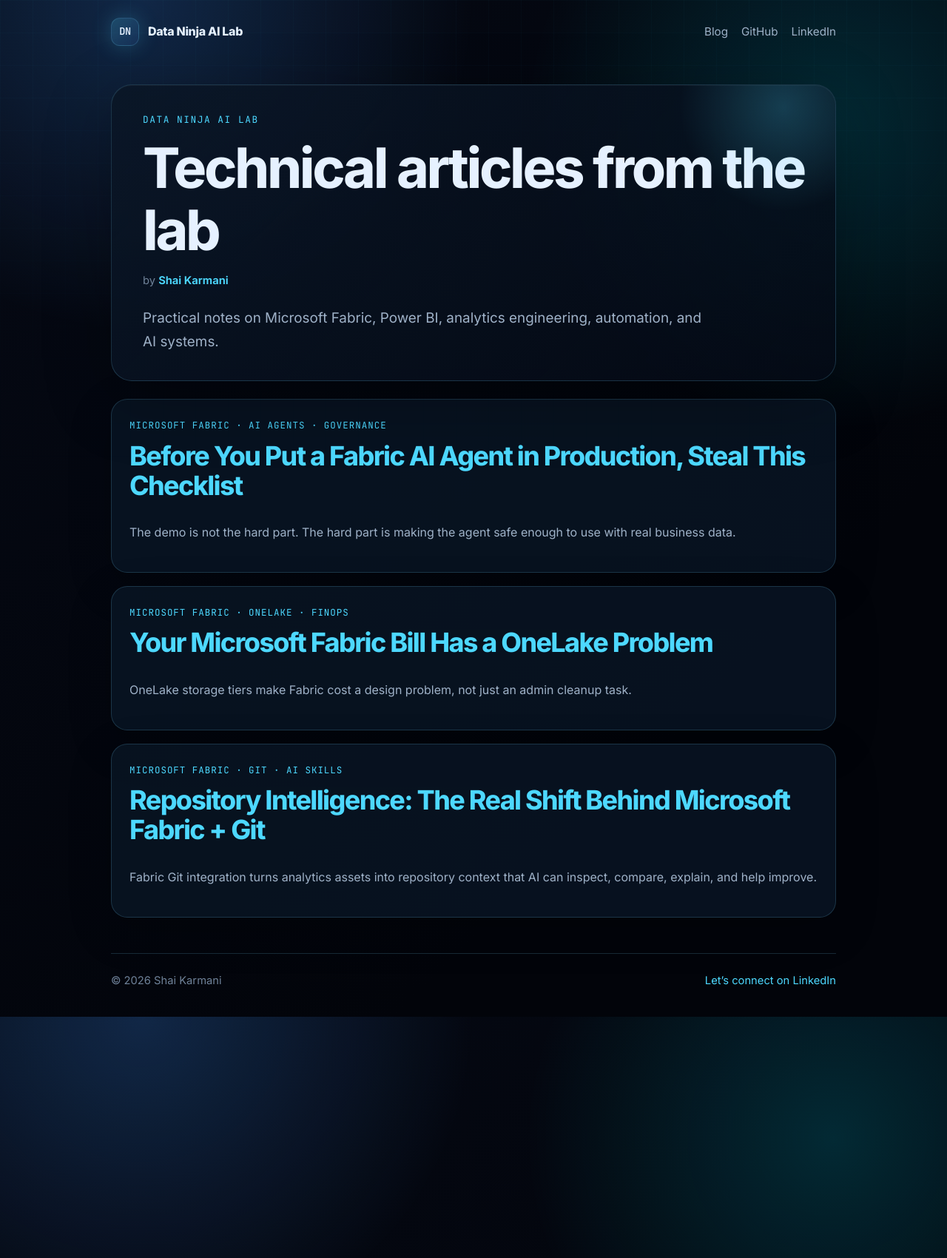
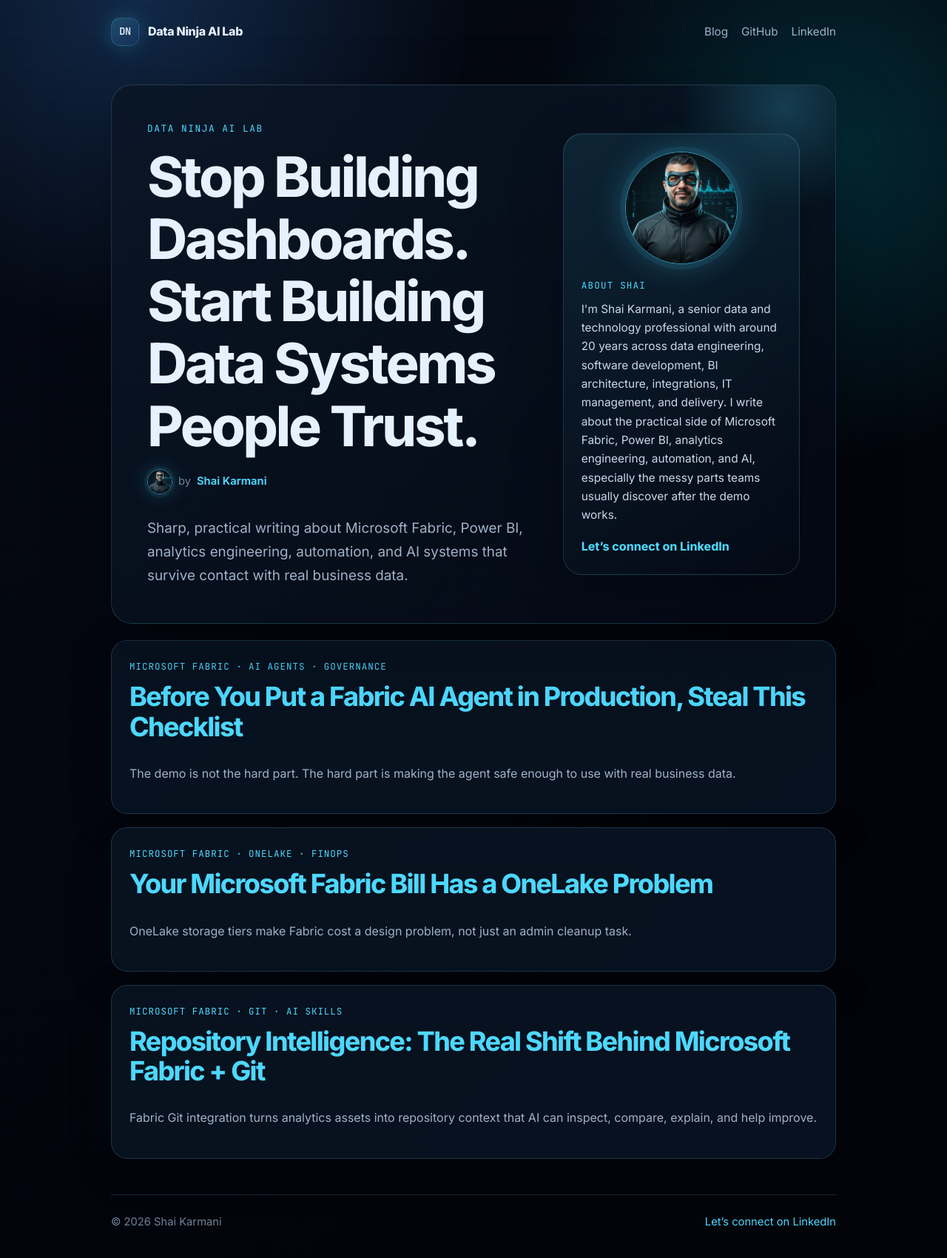
Before and after one commit to Shai-Kr/data-ninja-ai-lab, a Jekyll site: the page built from blog/index.md, in a window 1280 px wide. Shown: the whole page at 74% size. Built offline with Jekyll 4.4.1, drawn with Linux system fonts in a browser that asks for light colours.

Commit message:
Add profile image and stronger blog landing page

```diff
--- a/_layouts/post.html
+++ b/_layouts/post.html
@@ -6,7 +6,7 @@
   <header class="article-header">
     <p class="eyebrow">Data Ninja AI Lab</p>
     <h1>{{ page.title }}</h1>
-    <p class="byline">by <a href="{{ page.author_url | default: 'https://www.linkedin.com/in/shai-kr' }}">{{ page.author | default: 'Shai Karmani' }}</a>{% if page.date %} · {{ page.date | date: "%b %-d, %Y" }}{% endif %}</p>
+    <p class="byline"><img class="avatar avatar-small" src="{{ '/assets/img/shai-karmani-profile.png' | relative_url }}" alt="Shai Karmani"> by <a href="{{ page.author_url | default: 'https://www.linkedin.com/in/shai-kr' }}">{{ page.author | default: 'Shai Karmani' }}</a>{% if page.date %} · {{ page.date | date: "%b %-d, %Y" }}{% endif %}</p>
     {% if page.description %}<p class="dek">{{ page.description }}</p>{% endif %}
   </header>
   <div class="article-body">
--- a/assets/css/style.css
+++ b/assets/css/style.css
@@ -75,8 +75,10 @@
 h2 { margin-top: 2.4rem; font-size: clamp(1.55rem, 3vw, 2.25rem); }
 h3 { font-size: 1.35rem; }
 .lede, .dek { max-width: 760px; color: var(--muted); font-size: 1.18rem; margin: 22px 0 0; }
-.byline { margin: 14px 0 0; color: var(--soft); font-size: 0.92rem; }
+.byline { margin: 14px 0 0; color: var(--soft); font-size: 0.92rem; display: inline-flex; align-items: center; gap: 8px; flex-wrap: wrap; }
 .byline a { font-weight: 650; }
+.avatar { display: inline-block; border-radius: 999px; object-fit: cover; border: 1px solid rgba(77,216,255,0.55); box-shadow: 0 0 0 4px rgba(77,216,255,0.08), 0 0 28px rgba(77,216,255,0.25); }
+.avatar-small { width: 34px; height: 34px; }
 .hero-actions { display: flex; gap: 14px; flex-wrap: wrap; margin-top: 28px; }
 .button {
   display: inline-flex; align-items: center; justify-content: center; padding: 11px 16px; border-radius: 999px;
@@ -128,3 +130,14 @@
   .grid.two { grid-template-columns: 1fr; }
   h1 { font-size: 2.35rem; }
 }
+
+
+.blog-hero { display: grid; grid-template-columns: minmax(0, 1.25fr) minmax(280px, 0.75fr); gap: 28px; align-items: center; }
+.hero-copy { position: relative; z-index: 1; }
+.profile-card { position: relative; z-index: 1; padding: 24px; border-radius: 26px; border: 1px solid var(--line); background: linear-gradient(145deg, rgba(77,216,255,0.10), rgba(5,10,22,0.68)); box-shadow: inset 0 1px 0 rgba(255,255,255,0.05), 0 20px 70px rgba(0,0,0,0.25); }
+.profile-photo { width: 152px; height: 152px; display: block; margin: 0 auto 18px; border-radius: 999px; object-fit: cover; border: 1px solid rgba(77,216,255,0.65); box-shadow: 0 0 0 7px rgba(77,216,255,0.08), 0 0 46px rgba(77,216,255,0.30); }
+.profile-kicker { margin: 0 0 8px; color: var(--cyan); font-family: "JetBrains Mono", monospace; font-size: 0.78rem; letter-spacing: 0.1em; text-transform: uppercase; }
+.profile-card p:not(.profile-kicker) { margin: 0; color: #c9d9eb; font-size: 0.96rem; line-height: 1.65; }
+.profile-link { display: inline-flex; margin-top: 16px; font-weight: 700; }
+.hero-byline { margin-top: 16px; }
+@media (max-width: 860px) { .blog-hero { grid-template-columns: 1fr; } .profile-card { max-width: 520px; } }
--- a/blog/index.md
+++ b/blog/index.md
@@ -4,11 +4,21 @@
 description: Practical articles from Data Ninja AI Lab.
 ---
 
-<section class="hero compact">
-  <p class="eyebrow">Data Ninja AI Lab</p>
-  <h1>Technical articles from the lab</h1>
-  <p class="byline">by <a href="https://www.linkedin.com/in/shai-kr">Shai Karmani</a></p>
-  <p class="lede">Practical notes on Microsoft Fabric, Power BI, analytics engineering, automation, and AI systems.</p>
+<section class="hero blog-hero">
+  <div class="hero-copy">
+    <p class="eyebrow">Data Ninja AI Lab</p>
+    <h1>Stop Building Dashboards. Start Building Data Systems People Trust.</h1>
+    <p class="byline hero-byline"><img class="avatar avatar-small" src="{{ '/assets/img/shai-karmani-profile.png' | relative_url }}" alt="Shai Karmani"> by <a href="https://www.linkedin.com/in/shai-kr">Shai Karmani</a></p>
+    <p class="lede">Sharp, practical writing about Microsoft Fabric, Power BI, analytics engineering, automation, and AI systems that survive contact with real business data.</p>
+  </div>
+  <div class="profile-card">
+    <img class="profile-photo" src="{{ '/assets/img/shai-karmani-profile.png' | relative_url }}" alt="Shai Karmani profile image">
+    <div>
+      <p class="profile-kicker">About Shai</p>
+      <p>I'm Shai Karmani, a senior data and technology professional with around 20 years across data engineering, software development, BI architecture, integrations, IT management, and delivery. I write about the practical side of Microsoft Fabric, Power BI, analytics engineering, automation, and AI, especially the messy parts teams usually discover after the demo works.</p>
+      <a class="profile-link" href="https://www.linkedin.com/in/shai-kr">Let’s connect on LinkedIn</a>
+    </div>
+  </div>
 </section>
 
 <section class="post-list">
```
Also changed, not shown: assets/img/shai-karmani-profile.png (added).
